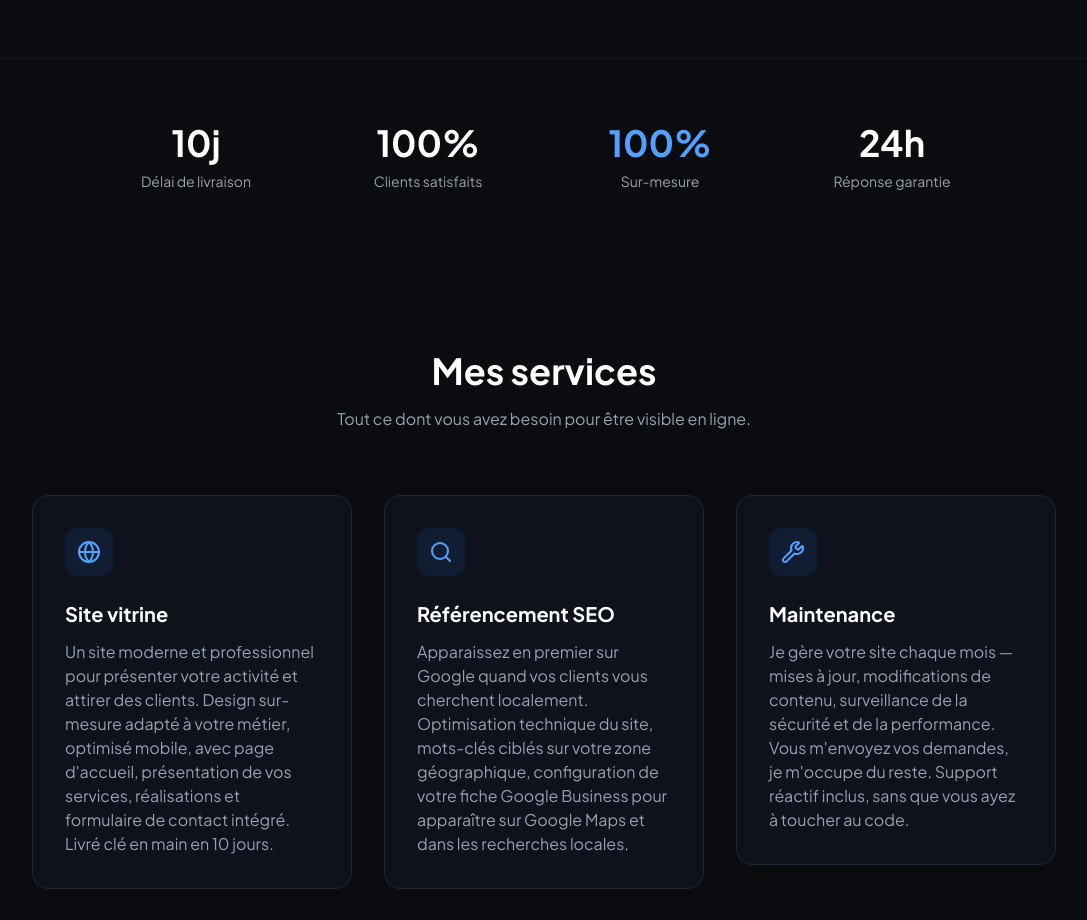
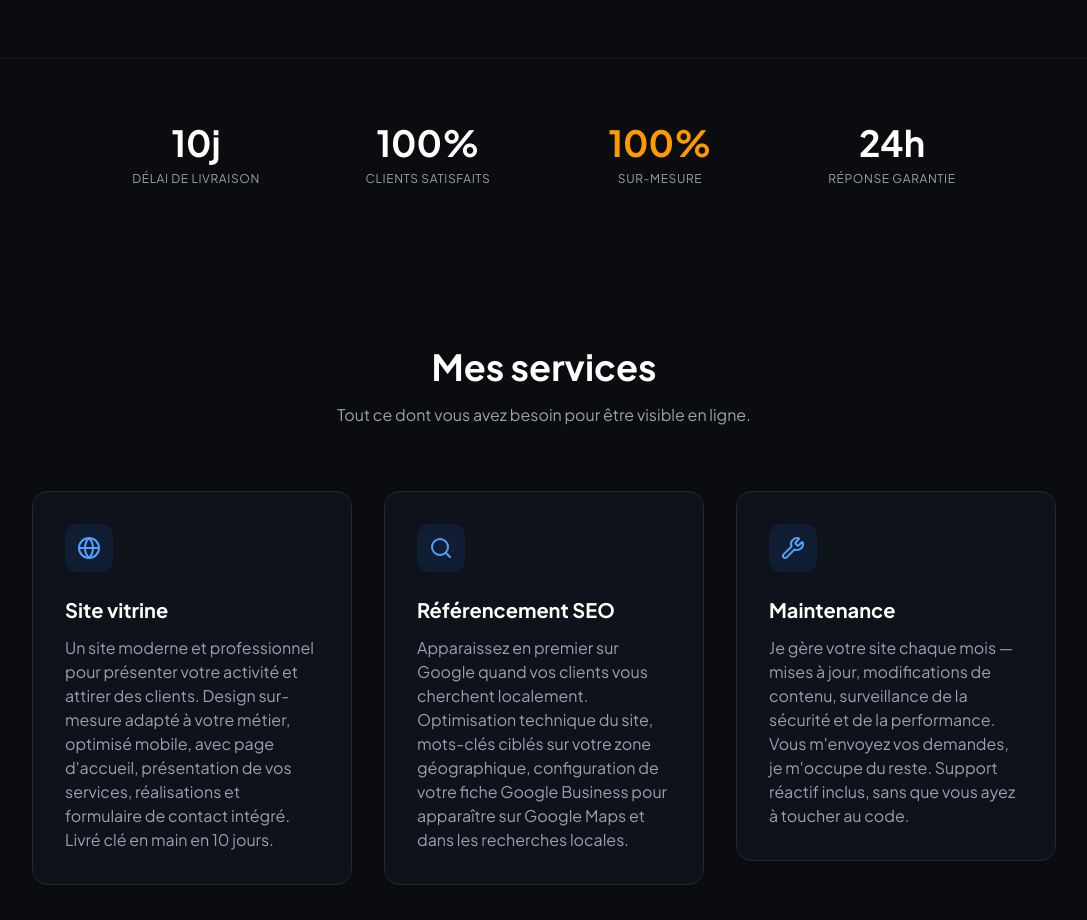
Before and after one commit to enguerrandbourghelle/agence-demo, a Next.js app: page / in a window 1280 px wide. Shown: the part 1420-2340 px from the top of the page, without its empty margins (96-1183 px from the left). Built offline with nearby package versions, Linux system fonts and the light colour scheme.

Commit message:
feat: nouvelle direction visuelle appliquee a Stats

```diff
--- a/components/Stats.tsx
+++ b/components/Stats.tsx
@@ -24,7 +24,7 @@ function Counter({ target, suffix = "" }: { target: number; suffix?: string }) {
     return () => observer.disconnect();
   }, [target]);
 
-  return <p ref={ref} className="text-4xl font-bold text-white mb-2">{count}{suffix}</p>;
+  return <p ref={ref} className="font-serif text-4xl font-bold text-white mb-2">{count}{suffix}</p>;
 }
 
 export default function Stats() {
@@ -33,19 +33,19 @@ export default function Stats() {
       <div className="max-w-4xl mx-auto grid grid-cols-2 md:grid-cols-4 gap-8 text-center">
         <div>
           <Counter target={10} suffix="j" />
-          <p className="text-gray-400 text-sm">Délai de livraison</p>
+          <p className="font-mono text-gray-400 text-xs uppercase tracking-wider">Délai de livraison</p>
         </div>
         <div>
           <Counter target={100} suffix="%" />
-          <p className="text-gray-400 text-sm">Clients satisfaits</p>
+          <p className="font-mono text-gray-400 text-xs uppercase tracking-wider">Clients satisfaits</p>
         </div>
         <div>
-          <p className="text-4xl font-bold text-blue-400 mb-2">100%</p>
-          <p className="text-gray-400 text-sm">Sur-mesure</p>
+          <p className="font-serif text-4xl font-bold text-amber-500 mb-2">100%</p>
+          <p className="font-mono text-gray-400 text-xs uppercase tracking-wider">Sur-mesure</p>
         </div>
         <div>
           <Counter target={24} suffix="h" />
-          <p className="text-gray-400 text-sm">Réponse garantie</p>
+          <p className="font-mono text-gray-400 text-xs uppercase tracking-wider">Réponse garantie</p>
         </div>
       </div>
     </section>
```
